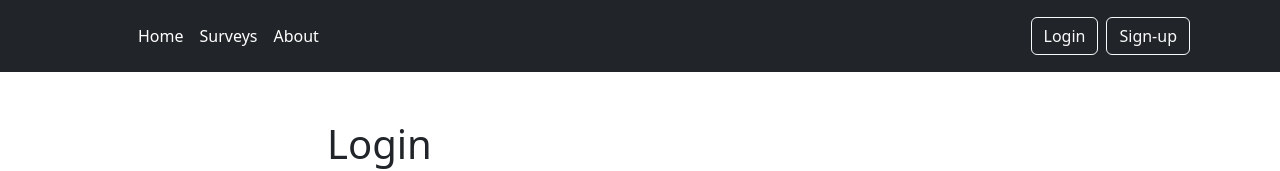
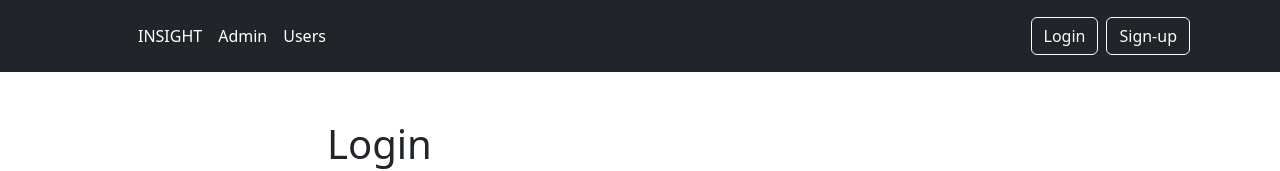
Before and after one commit to HastiSutaria/Insight, an Angular app in the folder insight-frontend/: page /login in a window 1280 px wide. Shown: the top 171 px of the page. Built offline with nearby package versions, Linux system fonts and the light colour scheme.

Commit message:
header chnages

```diff
--- a/insight-frontend/src/app/components/header/header.component.html
+++ b/insight-frontend/src/app/components/header/header.component.html
@@ -6,9 +6,9 @@
         </a>
 
         <ul class="nav col-12 col-lg-auto me-lg-auto mb-2 justify-content-center mb-md-0">
-          <li><a href="#" class="nav-link px-2 text-white">Home</a></li>
-          <li><a routerLink="/newSurvey" class="nav-link px-2 text-white">Surveys</a></li>
-          <li><a href="#" class="nav-link px-2 text-white">About</a></li>
+          <li><a href="#" class="nav-link px-2 text-white">INSIGHT</a></li>
+          <li><a routerLink="/newSurvey" class="nav-link px-2 text-white">Admin</a></li>
+          <li><a href="#" class="nav-link px-2 text-white">Users</a></li>
         </ul>
 
         <div class="text-end">
--- /dev/null
+++ b/insight-frontend/src/app/components/user-dashboard/user-dashboard.component.html
@@ -0,0 +1 @@
+<p>user-dashboard works!</p>
```
Also changed, not shown: insight-frontend/src/app/components/user-dashboard/user-dashboard.component.ts (added, +10 -0 lines), insight-frontend/src/app/components/user-dashboard/user-dashboard.component.css (added), 1 other file (tests, documents, lock files or other folders).
